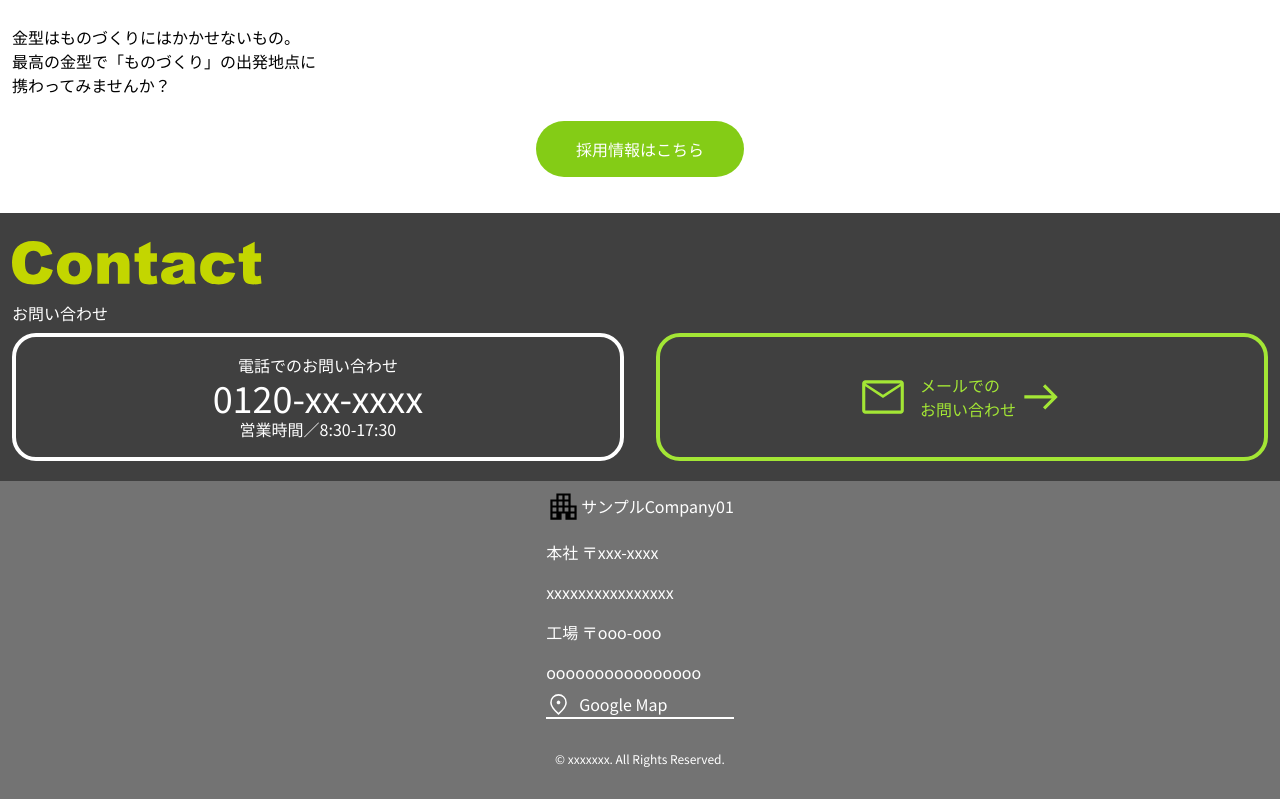
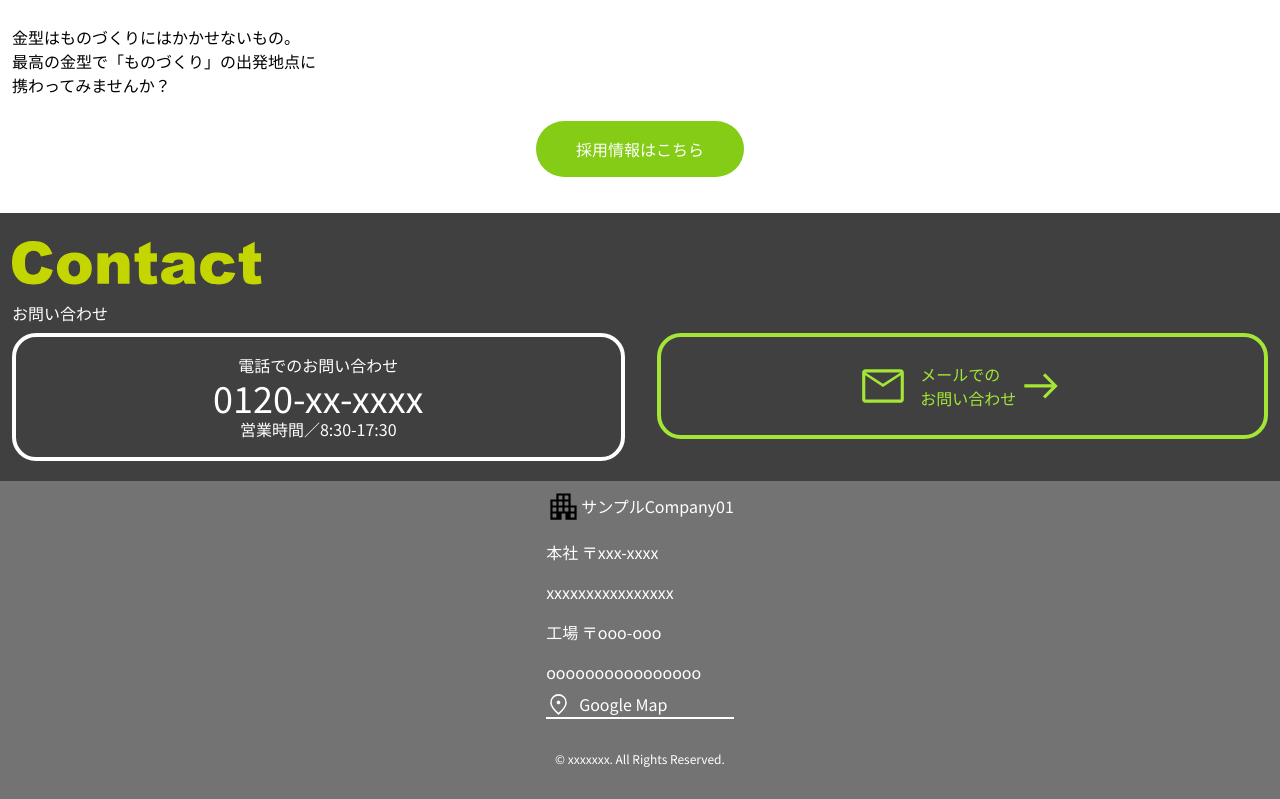
Before and after one commit to ai-biz20-sasaki/nextjs-sample-company01, a Next.js app: page / in a window 1280 px wide. Shown: the part 1519-2318 px from the top of the page. Built offline with nearby package versions, Linux system fonts and the light colour scheme.

Commit message:
contactコンポーネントのメールでのお問い合わせの箇所にhover疑似クラスを追加

```diff
--- a/src/app/components/contact.tsx
+++ b/src/app/components/contact.tsx
@@ -26,22 +26,32 @@ export default function Contact() {
 
         <div className="md:hidden m-3"></div>
 
-        <div className="flex flex-row justify-center items-center border-4 border-lime-400 rounded-3xl w-3/4 p-6 md:basis-1/2 md:h-32">
+        <div className="w-3/4 md:basis-1/2 md:h-32 group">
+          <div className="flex flex-row justify-center items-center border-4 border-lime-400 rounded-3xl p-6 group-hover:bg-lime-400">
             <div className="mr-3">
-            <Image src="/imgs/mail.svg" alt="mail icon" width={50} height={50} />
+              <svg
+                className="fill-lime-400 group-hover:fill-neutral-700"
+                xmlns="http://www.w3.org/2000/svg" height="50" width="50" viewBox="0 -960 960 960">
+                  <path d="M140-160q-24 0-42-18t-18-42v-520q0-24 18-42t42-18h680q24 0 42 18t18 42v520q0 24-18 42t-42 18H140Zm340-302L140-685v465h680v-465L480-462Zm0-60 336-218H145l335 218ZM140-685v-55 520-465Z"/>
+              </svg>
             </div>
             <div className="">
               <a href="mailto:sample01@example.com">
-            <div className="text-lime-400">
+              <div className="text-lime-400 group-hover:text-neutral-700">
                 メールでの
               </div>
-            <div className="text-lime-400">
+              <div className="text-lime-400 group-hover:text-neutral-700">
                 お問い合わせ
               </div>
               </a>
             </div>
             <div className="">
-            <Image src="/imgs/arrow_right.svg" alt="→" width={50} height={50} />
+              <svg
+                className="fill-lime-400 group-hover:fill-neutral-700"
+                xmlns="http://www.w3.org/2000/svg" height="50" width="50" viewBox="0 -960 960 960">
+                  <path d="m561-242-43-42 168-168H160v-60h526L517-681l43-42 241 241-240 240Z"/>
+              </svg>
+            </div>
           </div>
         </div>
       </div>
```
Also changed, not shown: public/imgs/arrow_right.svg (deleted), public/imgs/mail.svg (deleted). Lines whose indentation alone changed are shown as unchanged.
